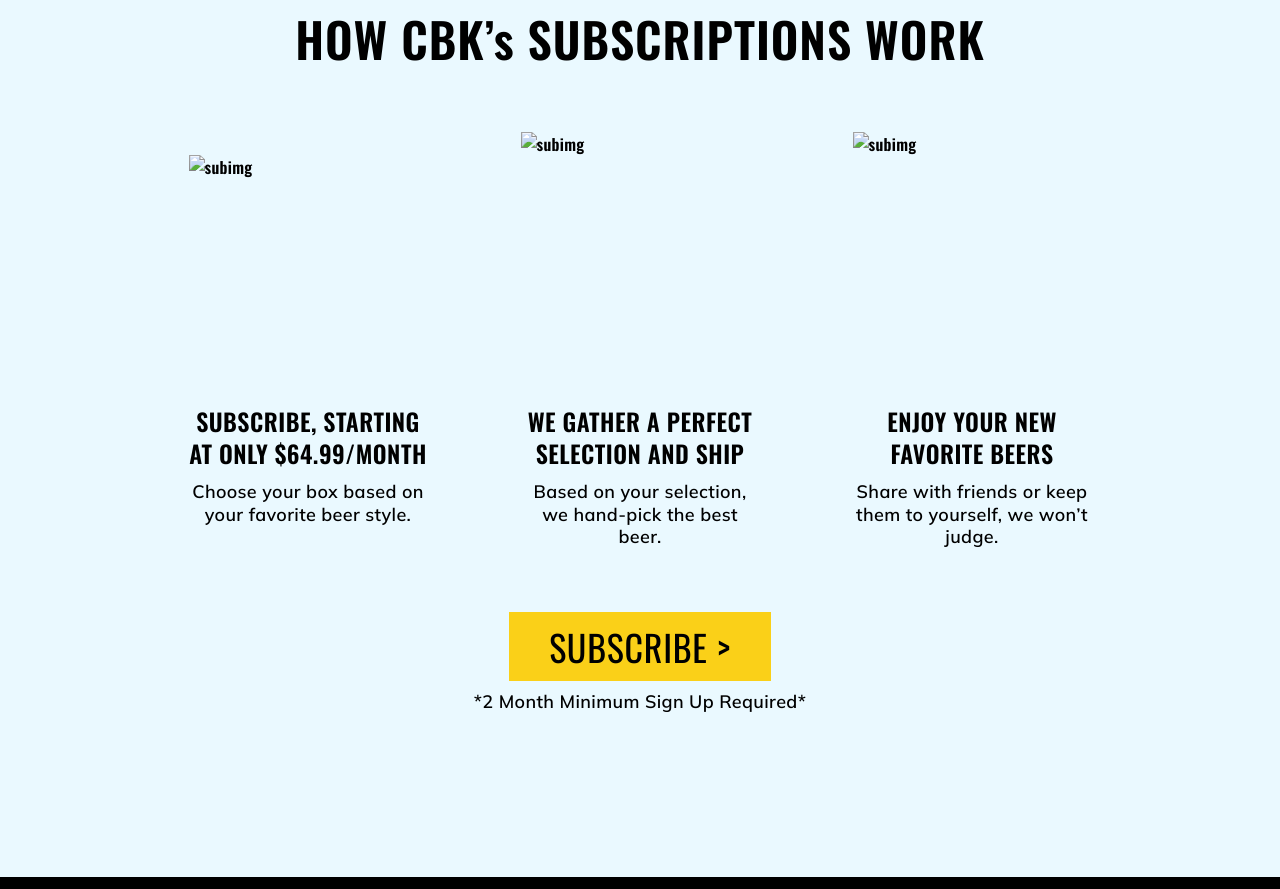
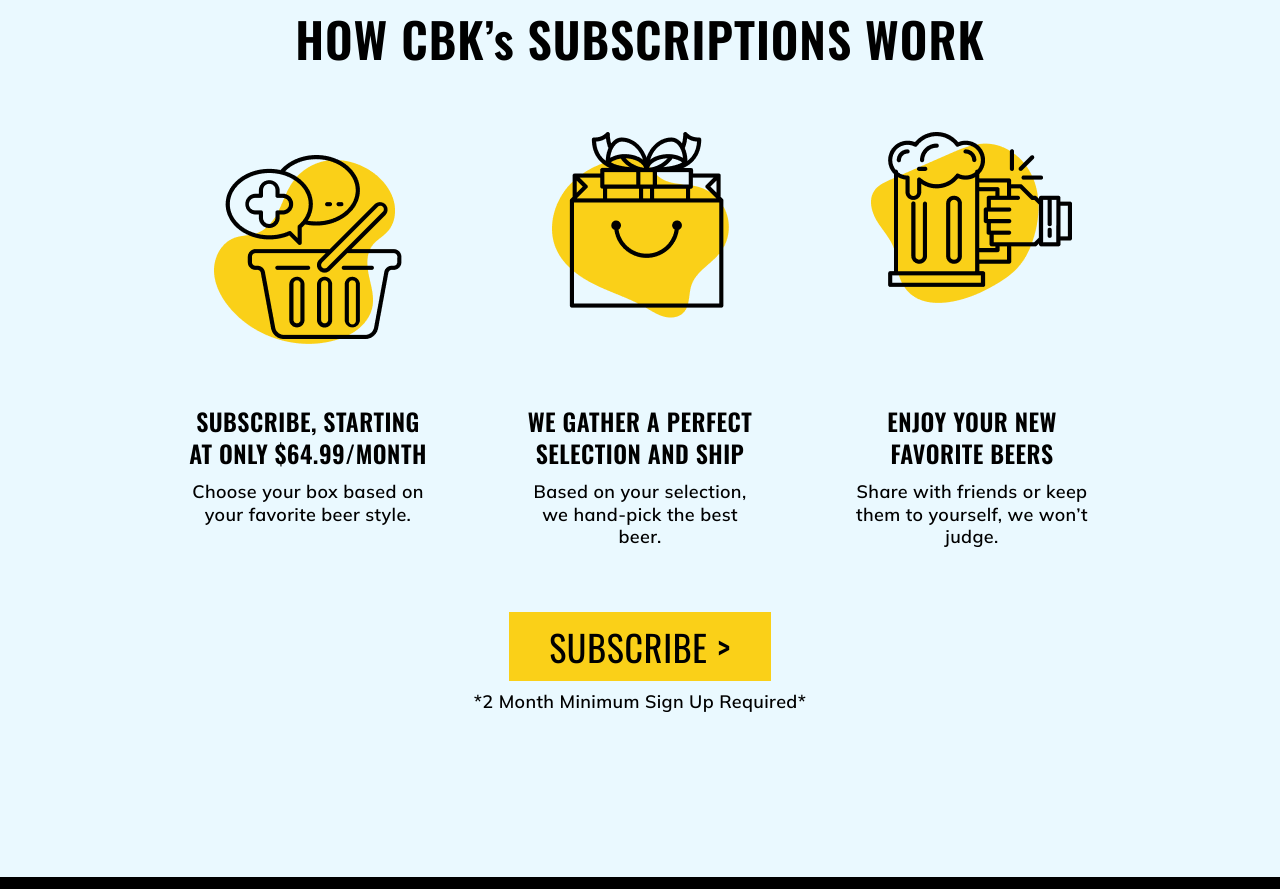
Before and after one commit to Bhavya-25/craft-beer-practice, a plain HTML site: page index.html in a window 1280 px wide. Shown: the part 956-1845 px from the top of the page. Drawn offline with nearby package versions, Linux system fonts and the light colour scheme; the site is published under a folder, as on GitHub Pages, so addresses that start at the root find nothing.

Commit message:
img path correction

```diff
--- a/index.html
+++ b/index.html
@@ -87,7 +87,7 @@
             <div class="d-flex subworkflex">
                 <div class="subsec ">
                     <div>
-                    <img class="subworkimg" src="/assets/images/subwork1.png" alt="subimg">
+                    <img class="subworkimg" src="assets/images/subwork1.png" alt="subimg">
                     </div>
                     <div class="subtextsec">
                         <h3 class="subheadertext">SUBSCRIBE, STARTING
@@ -98,7 +98,7 @@
                 </div>
                 <div class="subsec ">
                    <div>
-                    <img class="subworkimg" src="/assets/images/subwork2.png" alt="subimg">
+                    <img class="subworkimg" src="assets/images/subwork2.png" alt="subimg">
                     </div>
                     <div class="subtextsec">
                         <h3 class="subheadertext">WE GATHER A PERFECT
@@ -108,7 +108,7 @@
                 </div>
                 <div class="subsec ">
                     <div>
-                    <img class="subworkimg" src="/assets/images/subwork3.png" alt="subimg"></div>
+                    <img class="subworkimg" src="assets/images/subwork3.png" alt="subimg"></div>
                     <div class="subtextsec">
                         <h3 class="subheadertext">ENJOY YOUR NEW
                             FAVORITE
```
